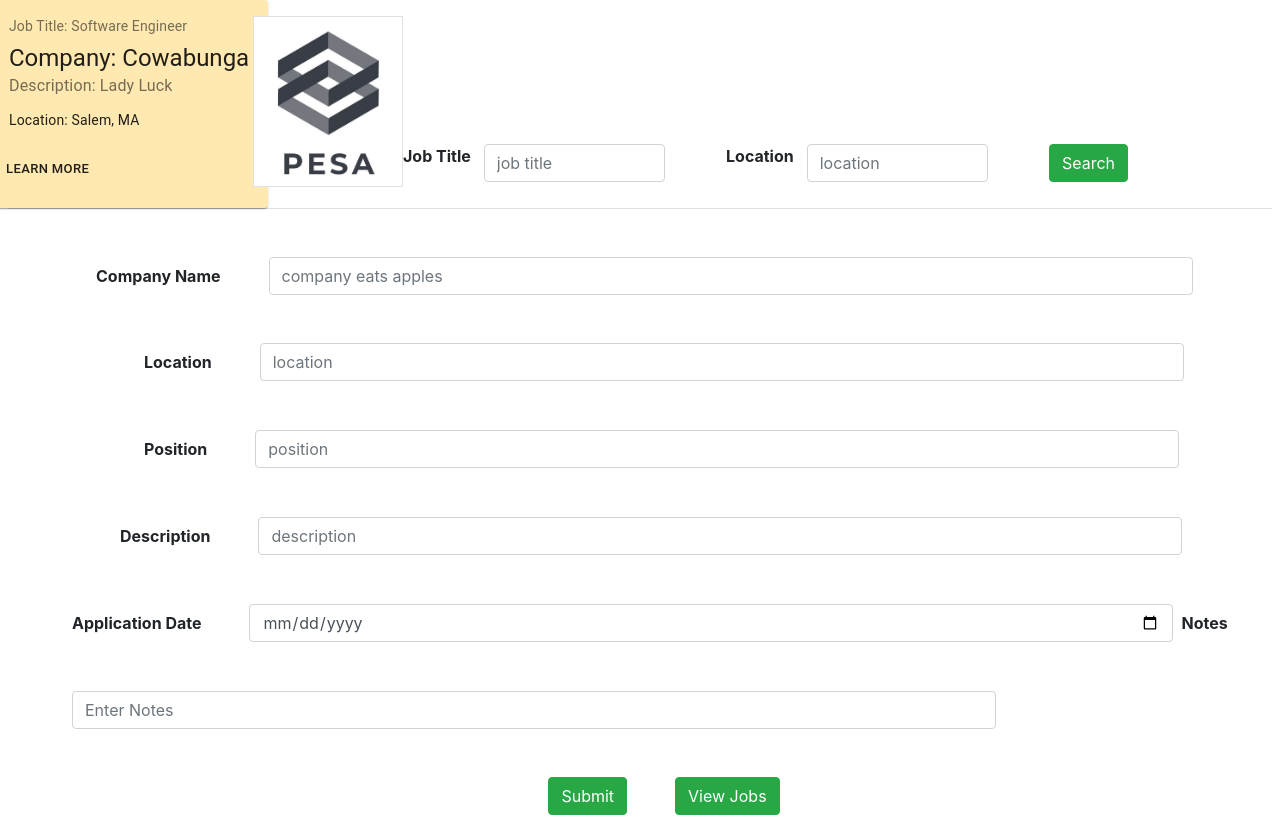
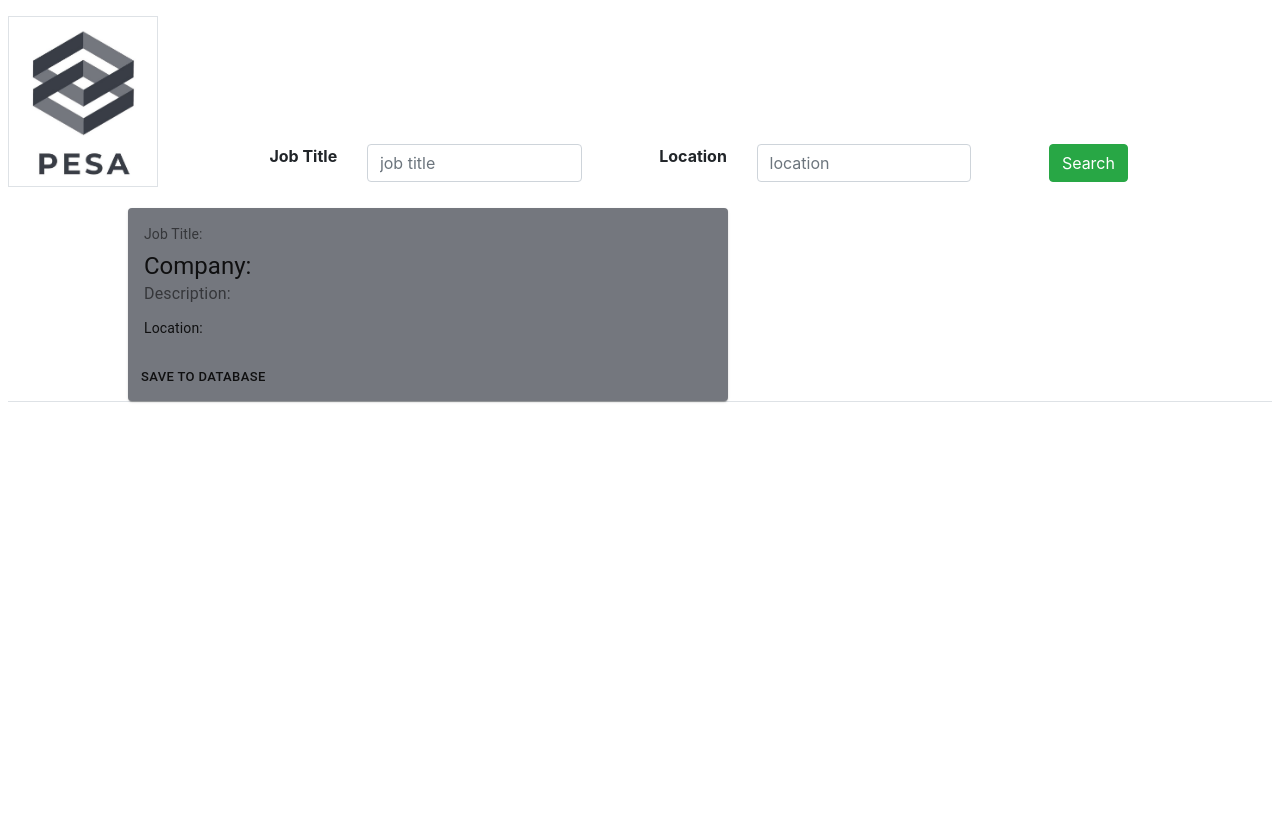
Before and after one commit to dianadevsit/PESA, a React (Create React App) app in the folder client/: page /pesa in a window 1280 px wide. After the commit the page ends 800 px from the top, so only its background shows below. Built offline with nearby package versions, Linux system fonts and the light colour scheme.

Commit message:
styled box for search results to render information fthrough faker API

```diff
--- a/client/src/pages/IndexPage.js
+++ b/client/src/pages/IndexPage.js
@@ -7,6 +7,7 @@
 import GoogleButton from "../components/GoogleButton";
 
 import logoImage from "../images.json";
+import SearchPage from './SearchPage';
 
 
 function IndexPage() {
--- a/client/src/pages/SearchPage.js
+++ b/client/src/pages/SearchPage.js
@@ -7,13 +7,12 @@
 import SearchForm from "../components/SearchForm"
 
 import SearchResult from "../components/SearchResult"
+import FormFill from "../components/FormFill"
+import logoImage from "../images.json";
+import API from "../utils/API";
+import { JobCard } from './jobCard';
+import { SearchStyles } from '../styles/searchStyles';
 
-import FormFill from "../components/FormFill"
-
-import logoImage from "../images.json";
-
-import API from "../utils/API";
-import {JobCard} from './jobCard';
 
 class SearchPage extends Component {
     state = {
@@ -26,11 +25,11 @@
         date: "",
         documents: "",
         results: [],
-        job :  {
-            title : 'Software Engineer',
-            description: 'Lady Luck',
-            companyName: 'Cowabunga',
-            location: 'Salem, MA'
+        job: {
+            title: '',
+            description: '',
+            companyName: '',
+            location: ''
         }
     }
 
@@ -40,7 +39,7 @@
         const { name, value } = event.target;
 
         this.setState({
-            [name] : value
+            [name]: value
         })
 
     };
@@ -81,23 +80,18 @@
 
 
 
-    render () {
+    render() {
         return (
 
 
             <div>
                 <div className="d-flex justify-content-between border-bottom ml-2 mr-2">
                     <Row>
-                <JobCard
-                    job={this.state.job}
-                />
-            </Row>
-            <Row>
                         <Col size="md-2">
                             <Logo image={logoImage[0].image} name={logoImage[0].name} />
                         </Col>
                     </Row>
-            <Row className="ml-5">
+                    <Row>
                         <Col size="md-12">
                             <SearchForm
                                 search={this.state.search}
@@ -107,23 +101,14 @@
                             />
 
                         </Col>
+                        <Row className="ml-5">
+                            <JobCard
+                                job={this.state.job}
+                            />
+                        </Row>
 
 
                     </Row>
-            </div>
-
-            <div className="ml-5">
-            <FormFill
-            company={this.state.company}
-            location={this.state.location}
-            position={this.state.position}
-            description={this.state.description}
-            date={this.state.date}
-            documents={this.state.documents}
-            handleInputChange={this.handleInputChange}
-            handleFormSubmit={this.handleFormSubmit}
-            />
-
                 </div>
 
             </div>
--- a/client/src/pages/jobCard.js
+++ b/client/src/pages/jobCard.js
@@ -6,12 +6,12 @@
 
 const useStyles = makeStyles({
     card: {
-        minWidth: 275,
-        backgroundColor: '#FFE9B1'
+        minWidth: 600,
+        backgroundColor: '#74777E'
     },
     bullet: {
         display: 'inline-block',
-        margin: '0 2px',
+        margin: '0 3px',
         transform: 'scale(0.8)',
     },
     title: {
@@ -43,7 +43,7 @@
             </Typography>
         </CardContent>
         <CardActions>
-            <Button size="small">Learn More</Button>
+            <Button size="small">Save to Database</Button>
         </CardActions>
     </Card>
         )
--- /dev/null
+++ b/client/src/styles/searchStyles.js
@@ -0,0 +1,23 @@
+import React from 'react';
+import { TextField, Button, Card, Typography, CardActions, CardContent, makeStyles } from '@material-ui/core';
+
+
+const faker = require('faker');
+
+const useStyles = makeStyles({
+   background: {
+        minWidth: 600,
+        backgroundColor: '#EFF0F1'
+    },
+    bullet: {
+        display: 'inline-block',
+        margin: '0 3px',
+        transform: 'scale(0.8)',
+    },
+    title: {
+        fontSize: 14,
+    },
+    pos: {
+        marginBottom: 12,
+    },
+});
```
Also changed, not shown: client/src/pages/searchFilter.js (added, +30 -0 lines). Lines whose indentation alone changed are shown as unchanged.
